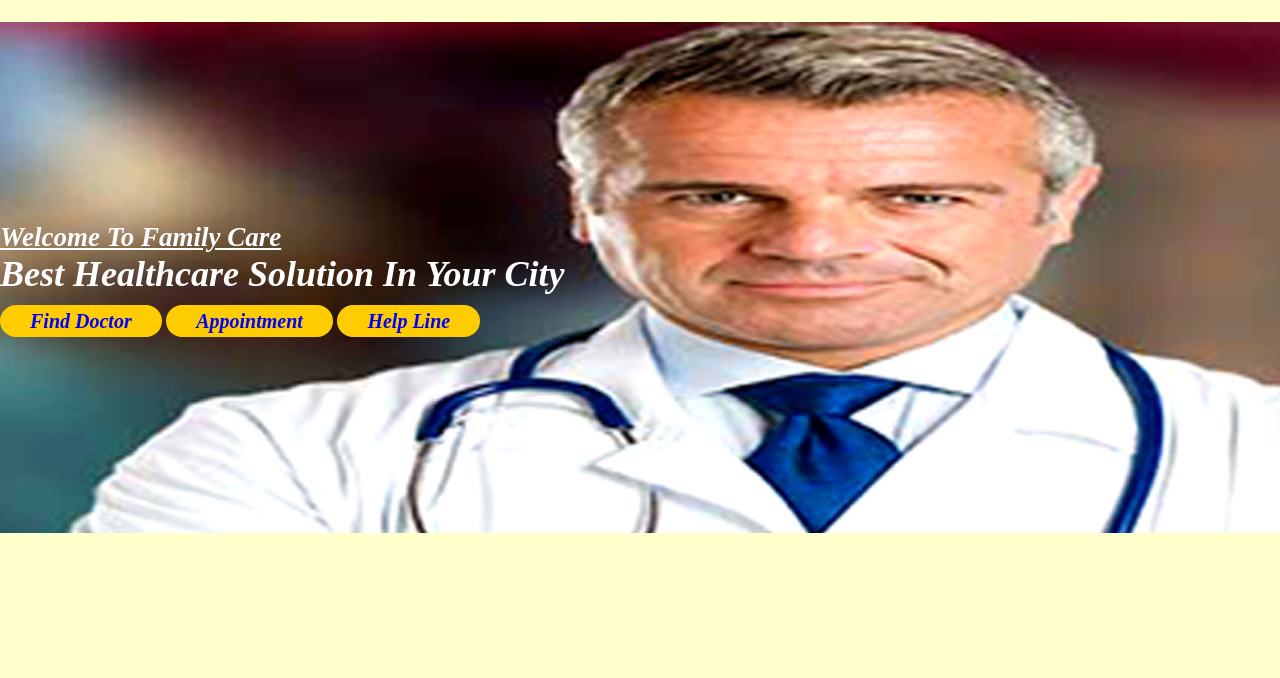
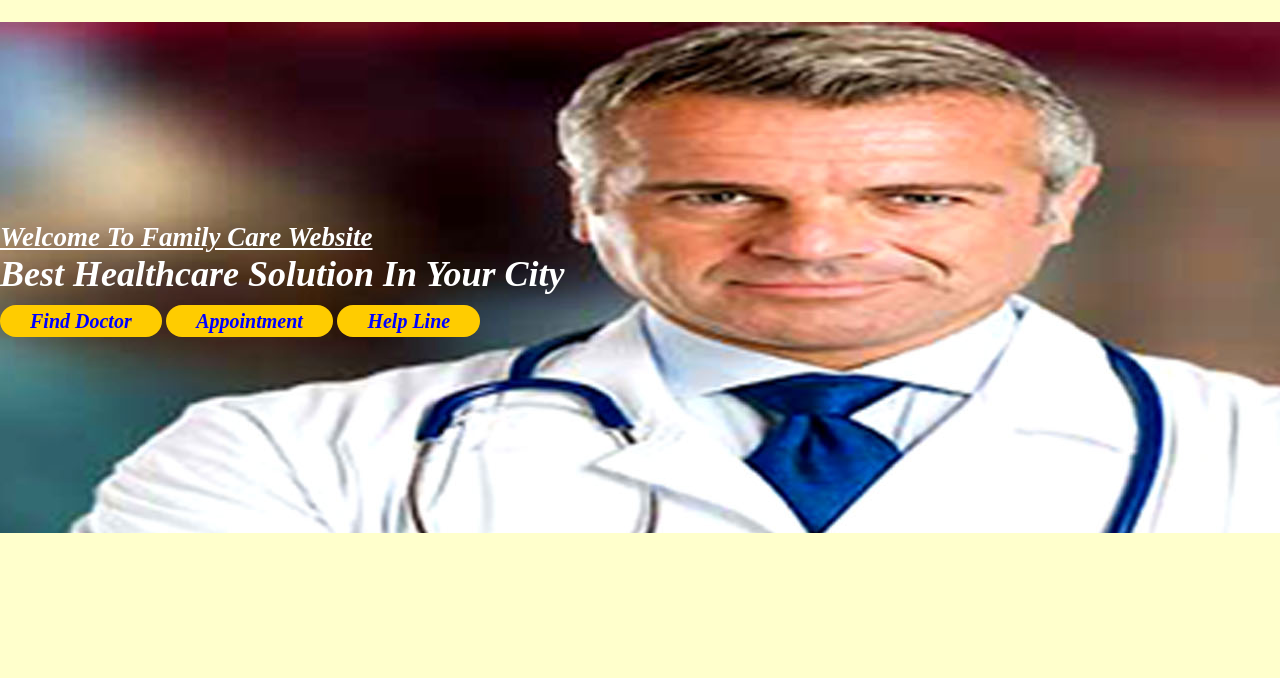
Before and after one commit to Faisal7822/family-care, a plain HTML site: page index.html in a window 1280 px wide. Shown: the part 122-800 px from the top of the page. Drawn offline with Linux system fonts and the light colour scheme.

Commit message:
text edited

```diff
--- a/index.html
+++ b/index.html
@@ -46,7 +46,7 @@
 <!--banner section start-->
 
   <div class="banner">
-    <h2 class="b-header"><U> Welcome To Family Care </u></h2>
+    <h2 class="b-header"><U> Welcome To Family Care Website </u></h2>
       <h1>Best Healthcare Solution In Your City</h1>
   <div class="button">
         <a class="btn1" href="#"><b>Find Doctor</b></a>
```
